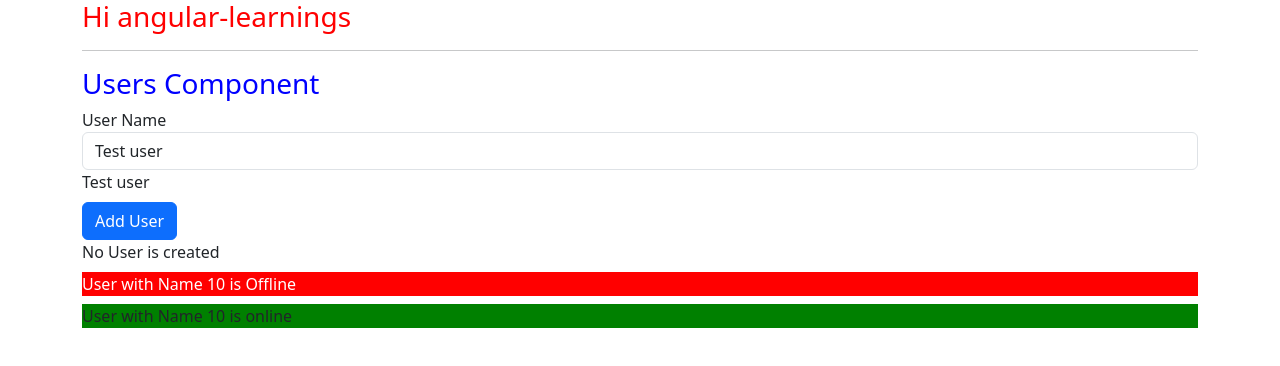
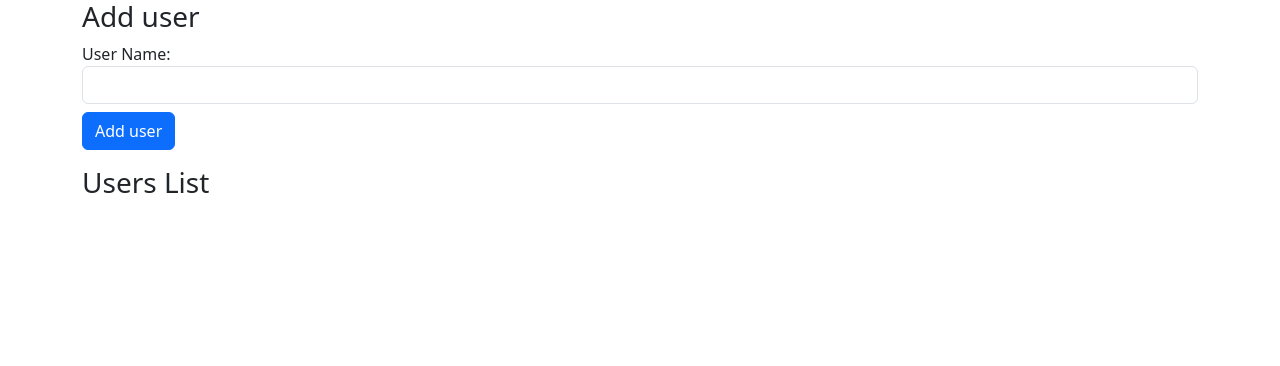
Before and after one commit to sreenath096/angular-learnings, an Angular app: page / in a window 1280 px wide. Shown: the top 366 px of the page. Built offline with nearby package versions, Linux system fonts and the light colour scheme.

Commit message:
Send Data from Parent to Child Component

```diff
--- a/src/app/app.component.html
+++ b/src/app/app.component.html
@@ -1,11 +1,19 @@
-<div class="container">
+<!-- <div class="container">
   <div class="row">
     <div class="col-xs-12">
       <h3>Hi {{ title }}</h3>
       <hr />
-      <!-- <app-users></app-users> -->
-      <!-- <div app-users></div> -->
+      <app-users></app-users>
+     <div app-users></div>
       <div class="app-users"></div>
     </div>
   </div>
+</div> -->
+
+<div class="container">
+  <div class="row">
+    <div class="col-sm-12">
+      <app-new-users></app-new-users>
+    </div>
+  </div>
 </div>
--- a/src/app/app.module.ts
+++ b/src/app/app.module.ts
@@ -6,12 +6,16 @@ import { AppComponent } from './app.component';
 import { UserComponent } from './user/user.component';
 import { UsersComponent } from './users/users.component';
 import { FormsModule } from '@angular/forms';
+import { NewUsersComponent } from './new-users/new-users.component';
+import { NewUserComponent } from './new-user/new-user.component';
 
 @NgModule({
   declarations: [
     AppComponent,
     UserComponent,
-    UsersComponent
+    UsersComponent,
+    NewUsersComponent,
+    NewUserComponent
   ],
   imports: [
     BrowserModule,
--- /dev/null
+++ b/src/app/new-user/new-user.component.html
@@ -0,0 +1 @@
+<p>Username : {{ userName }}</p>
--- /dev/null
+++ b/src/app/new-users/new-users.component.html
@@ -0,0 +1,13 @@
+<div class="formgroup">
+    <h3>Add user</h3>
+    <label>User Name:</label>
+    <input type="text" class="form-control" [(ngModel)]="userName" />
+    <div class="mt-2">
+        <button class="btn btn-primary" (click)="onUserAdded()">Add user</button>
+    </div>
+</div>
+
+<div class="mt-3">
+    <h3>Users List</h3>
+    <app-new-user *ngFor="let user of userList" [user]="user"></app-new-user>
+</div>
--- /dev/null
+++ b/src/app/new-users/new-users.component.ts
@@ -0,0 +1,15 @@
+import { Component } from '@angular/core';
+
+@Component({
+  selector: 'app-new-users',
+  templateUrl: './new-users.component.html',
+  styleUrl: './new-users.component.css'
+})
+export class NewUsersComponent {
+  userName: string = '';
+  userList: string[] = [];
+
+  onUserAdded() {
+    this.userList.push(this.userName);
+  }
+}
```
Also changed, not shown: src/app/new-user/new-user.component.ts (added, +10 -0 lines), src/app/new-user/new-user.component.css (added), src/app/new-users/new-users.component.css (added), 2 other files (tests, documents, lock files or other folders).
